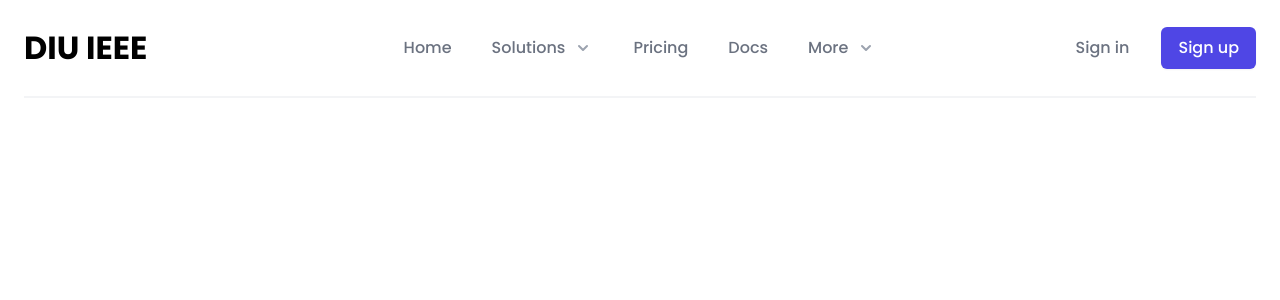
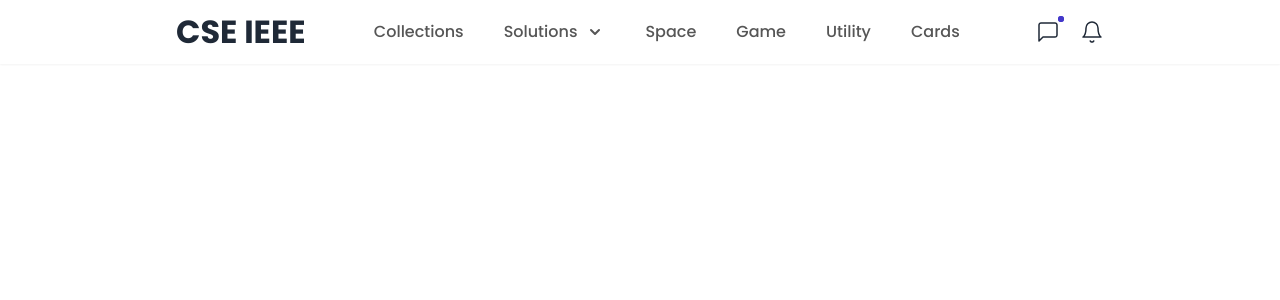
Before and after one commit to adilrion/CSE-IEEE, a React (Create React App) app: page / in a window 1280 px wide. Shown: the top 300 px of the page. Built offline with nearby package versions, Linux system fonts and the light colour scheme.

Commit message:
navigation

```diff
--- a/package.json
+++ b/package.json
@@ -10,6 +10,7 @@
     "@testing-library/user-event": "^13.5.0",
     "react": "^18.1.0",
     "react-dom": "^18.1.0",
+    "react-reveal": "^1.2.2",
     "react-router-dom": "^6.3.0",
     "react-scripts": "5.0.1",
     "web-vitals": "^2.1.4"
--- a/src/Components/Shared/Navigation/Navigation.css
+++ b/src/Components/Shared/Navigation/Navigation.css
@@ -1,3 +1,20 @@
-.nav-c {
-  width: max-content;
+.nav-item-name {
+  padding: 20px 20px;
+  font-weight: 500;
+  color: rgb(86, 86, 86);
+  transition: 0.5s;
 }
+/* .nav-dropdown-menu:hover .nav-item-name {
+  transform: scale(1.1);
+} */
+.nav-dropdown {
+  position: relative;
+}
+.nav-dropdown-menu {
+  position: absolute;
+  display: none;
+}
+
+.nav-dropdown:hover .nav-dropdown-menu {
+  display: block;
+}
--- a/src/Components/Shared/Navigation/Navigation.js
+++ b/src/Components/Shared/Navigation/Navigation.js
@@ -1,155 +1,74 @@
-import { Fragment } from "react";
+import React, { useState } from "react";
+import { Link } from "react-router-dom";
 import "./Navigation.css";
-import { Popover, Transition } from "@headlessui/react";
-import {
-  BookmarkAltIcon,
-  CalendarIcon,
-  ChartBarIcon,
-  CursorClickIcon,
-  MenuIcon,
-  PhoneIcon,
-  PlayIcon,
-  RefreshIcon,
-  ShieldCheckIcon,
-  SupportIcon,
-  ViewGridIcon,
-  XIcon,
-} from "@heroicons/react/outline";
 import { ChevronDownIcon } from "@heroicons/react/solid";
 
 const solutions = [
   {
     name: "Analytics",
     href: "#",
-    icon: ChartBarIcon,
   },
   {
     name: "Engagement",
     href: "#",
-    icon: CursorClickIcon,
   },
   {
     name: "Security",
     href: "#",
-    icon: ShieldCheckIcon,
   },
   {
     name: "Integrations",
     href: "#",
-    icon: ViewGridIcon,
   },
   {
     name: "Automations",
     href: "#",
-    icon: RefreshIcon,
   },
 ];
 
-const resources = [
-  {
-    name: "Help Center",
-    description:
-      "Get all of your questions answered in our forums or contact support.",
-    href: "#",
-    icon: SupportIcon,
-  },
-  {
-    name: "Guides",
-    description:
-      "Learn how to maximize our platform to get the most out of it.",
-    href: "#",
-    icon: BookmarkAltIcon,
-  },
-  {
-    name: "Events",
-    description:
-      "See what meet-ups and other events we might be planning near you.",
-    href: "#",
-    icon: CalendarIcon,
-  },
-  {
-    name: "Security",
-    description: "Understand how we take your privacy seriously.",
-    href: "#",
-    icon: ShieldCheckIcon,
-  },
-];
-const recentPosts = [
-  { id: 1, name: "Boost your conversion rate", href: "#" },
-  {
-    id: 2,
-    name: "How to use search engine optimization to drive traffic to your site",
-    href: "#",
-  },
-  { id: 3, name: "Improve your customer experience", href: "#" },
-];
+const Navigation = () => {
+  const [dropDown, setDropDown] = useState(true);
+  const [navDropDown, setNavDropDown] = useState(true);
+  const [text, setText] = useState("");
 
-function classNames(...classes) {
-  return classes.filter(Boolean).join(" ");
-}
+  const setSelectedText = (txt) => {
+    setText(txt);
+    setDropDown(true);
+  };
 
-export default function Navigation() {
+  const setNavDropDownText = (navText) => {
+    setNavDropDown(navText);
+  };
+
   return (
-    <Popover className="relative bg-white ">
-      <div className="max-w-7xl mx-auto px-4 sm:px-6">
-        <div className="flex justify-between items-center border-b-2 border-gray-100 py-6 md:justify-start md:space-x-10">
-          <div className="flex justify-start lg:w-0 lg:flex-1">
-            <a href="#">
-              <h1 className="">DIU IEEE</h1>
-            </a>
+    <div className="bg-white shadow-sm">
+      <div className="px-5 lg:px-44 sm:px-10 sm:px-10">
+        {/*  for Larger device */}
+        <nav className="hidden md:block">
+          <div className="flex justify-between w-full ">
+            <div className="flex justify-start items-center">
+              <h1 className="leading-6 text-gray-800">CSE IEEE</h1>
             </div>
-          <div className="-mr-2 -my-2 md:hidden">
-            <Popover.Button className="bg-white rounded-md p-2 inline-flex items-center justify-center text-gray-400 hover:text-gray-500 hover:bg-gray-100 focus:outline-none focus:ring-2 focus:ring-inset focus:ring-indigo-500">
-              <span className="sr-only">Open menu</span>
-              <MenuIcon className="h-6 w-6" aria-hidden="true" />
-            </Popover.Button>
-          </div>
-          <Popover.Group as="nav" className="hidden md:flex space-x-10 ml-0">
-            <a
-              href="#"
-              className="text-base font-medium text-gray-500 hover:text-gray-900"
-            >
-              Home
-            </a>
-
-            <Popover className="relative">
-              {({ open }) => (
-                <>
-                  <Popover.Button
-                    className={classNames(
-                      open ? "text-gray-900" : "text-gray-500",
-                      "group bg-white rounded-md inline-flex items-center text-base font-medium hover:text-gray-900 focus:outline-none"
-                    )}
-                  >
+            {/* For medium and plus sized devices */}
+            <ul className="hidden md:flex flex-auto justify-center">
+              <li className="focus:outline-none nav-item-name">Collections</li>
+              <li className="focus:outline-none nav-dropdown ">
+                <button className="inline-flex justify-between items-center  nav-item-name">
                   <span>Solutions</span>
                   <ChevronDownIcon
-                      className={classNames(
-                        open ? "text-gray-600" : "text-gray-400",
-                        "ml-2 h-5 w-5 group-hover:text-gray-500"
-                      )}
+                    className="ml-2 h-5 w-5 group-hover:text-gray-500"
                     aria-hidden="true"
                   />
-                  </Popover.Button>
-
-                  <Transition
-                    as={Fragment}
-                    enter="transition ease-out duration-500"
-                    enterFrom="opacity-0 translate-y-1"
-                    enterTo="opacity-100 translate-y-0"
-                    leave="transition ease-in duration-500"
-                    leaveFrom="opacity-100 translate-y-0"
-                    leaveTo="opacity-0 translate-y-1"
-                  >
-                    <Popover.Panel className="absolute z-10 -ml-4 mt-3 transform px-2  sm:px-0 lg:ml-0 lg:left-1/2 lg:-translate-x-1/2">
-                      <div className="rounded-lg shadow-lg ring-1 ring-black ring-opacity-5 overflow-hidden ">
-                        <div className="relative grid gap-6 bg-white px-5 py-6 sm:gap-8 sm:p-8">
+                </button>
+                <div className="nav-dropdown-menu rounded-b-lg shadow-md overflow-hidden z-10 transform  sm:px-0 lg:ml-0 lg:left-1/2 lg:-translate-x-1/2">
+                  <div className="relative grid bg-white">
                     {solutions.map((item) => (
                       <a
                         key={item.name}
                         href={item.href}
-                              className="-m-3 p-3 flex items-start rounded-lg hover:bg-gray-50"
+                        className="flex px-8 py-4 items-start rounded-lg hover:bg-gray-50"
                       >
-                              <div className="ml-4">
+                        <div className="">
                           <p className="text-base font-medium text-gray-900">
                             {item.name}
                           </p>
@@ -158,63 +77,152 @@ export default function Navigation() {
                     ))}
                   </div>
                 </div>
-                    </Popover.Panel>
-                  </Transition>
-                </>
-              )}
-            </Popover>
+              </li>
+              <li className="focus:outline-none nav-item-name">Space</li>
+              <li className="focus:outline-none nav-item-name">Game</li>
+              <li className="focus:outline-none nav-item-name">Utility</li>
+              <li className="focus:outline-none nav-item-name">Cards</li>
+            </ul>
+            <div className=" flex space-x-5 justify-center items-center pl-2">
+              <div className="relative cursor-pointer focus:outline-none focus:ring-2 focus:ring-offset-2 focus:ring-gray-800 ">
+                <svg
+                  width={24}
+                  height={24}
+                  viewBox="0 0 24 24"
+                  fill="none"
+                  xmlns="http://www.w3.org/2000/svg"
+                >
+                  <path
+                    d="M21 15C21 15.5304 20.7893 16.0391 20.4142 16.4142C20.0391 16.7893 19.5304 17 19 17H7L3 21V5C3 4.46957 3.21071 3.96086 3.58579 3.58579C3.96086 3.21071 4.46957 3 5 3H19C19.5304 3 20.0391 3.21071 20.4142 3.58579C20.7893 3.96086 21 4.46957 21 5V15Z"
+                    stroke="#1F2937"
+                    strokeWidth="1.5"
+                    strokeLinecap="round"
+                    strokeLinejoin="round"
+                  />
+                </svg>
+                <div className="animate-ping w-1.5 h-1.5 bg-indigo-700 rounded-full absolute -top-1 -right-1 m-auto duration-200" />
+                <div className=" w-1.5 h-1.5 bg-indigo-700 rounded-full absolute -top-1 -right-1 m-auto shadow-lg" />
+              </div>
+              <svg
+                className="cursor-pointer  focus:outline-none focus:ring-2 focus:ring-offset-2 focus:ring-gray-800 "
+                width={24}
+                height={24}
+                viewBox="0 0 24 24"
+                fill="none"
+                xmlns="http://www.w3.org/2000/svg"
+              >
+                <path
+                  d="M18 8C18 6.4087 17.3679 4.88258 16.2426 3.75736C15.1174 2.63214 13.5913 2 12 2C10.4087 2 8.88258 2.63214 7.75736 3.75736C6.63214 4.88258 6 6.4087 6 8C6 15 3 17 3 17H21C21 17 18 15 18 8Z"
+                  stroke="#1F2937"
+                  strokeWidth="1.5"
+                  strokeLinecap="round"
+                  strokeLinejoin="round"
+                />
+                <path
+                  d="M13.73 21C13.5542 21.3031 13.3019 21.5547 12.9982 21.7295C12.6946 21.9044 12.3504 21.9965 12 21.9965C11.6496 21.9965 11.3054 21.9044 11.0018 21.7295C10.6982 21.5547 10.4458 21.3031 10.27 21"
+                  stroke="#1F2937"
+                  strokeWidth="1.5"
+                  strokeLinecap="round"
+                  strokeLinejoin="round"
+                />
+              </svg>
+            </div>
+          </div>
+        </nav>
+        {/* for smaller devcies */}
+        <div className="block md:hidden w-full">
+          <div className="flex items-center justify-between space-x-3 lg:pr-16">
+            <div className="flex justify-start items-center">
+              <h1 className="leading-6 text-gray-800">
+                CSE IEEE <span className="text-sm text-gray-200">{text}</span>
+              </h1>
+            </div>
+            <div
+              onClick={() => setDropDown(!dropDown)}
+              className="cursor-pointer text-gray-500 p-4"
+            >
+              <svg
+                id="ArrowSVG"
+                className={`${
+                  dropDown ? "" : "rotate-180"
+                } transform duration-100`}
+                width={24}
+                height={24}
+                viewBox="0 0 24 24"
+                fill="none"
+                xmlns="http://www.w3.org/2000/svg"
+              >
+                <path
+                  d="M6 9L12 15L18 9"
+                  stroke="gray"
+                  strokeWidth="1.5"
+                  strokeLinecap="round"
+                  strokeLinejoin="round"
+                />
+              </svg>
+            </div>
+          </div>
 
-            <a
-              href="#"
-              className="text-base font-medium text-gray-500 hover:text-gray-900"
+          <div className=" relative">
+            <ul
+              id="list"
+              className={`${
+                dropDown ? "hidden" : "block"
+              } font-normal text-base leading-4 absolute top-2  w-full rounded shadow-md`}
             >
-              Pricing
-            </a>
-            <a
-              href="#"
-              className="text-base font-medium text-gray-500 hover:text-gray-900"
+              <li
+                onClick={() => setSelectedText("Arts")}
+                className="px-4 py-3 text-gray-600 bg-gray-50 border border-gray-50 focus:outline-none focus:bg-gray-100 hover:bg-gray-100 duration-100 cursor-pointer text-xs leading-3 font-normal"
               >
-              Docs
-            </a>
-
-            <Popover className="relative">
-              {({ open }) => (
-                <>
-                  <Popover.Button
-                    className={classNames(
-                      open ? "text-gray-900" : "text-gray-500",
-                      "group bg-white rounded-md inline-flex items-center text-base font-medium hover:text-gray-900 focus:outline-none focus:ring-2 focus:ring-offset-2 focus:ring-indigo-500"
-                    )}
+                Arts
+              </li>
+              <li
+                onClick={() => setSelectedText("Space")}
+                className="px-4 py-3 text-gray-600 bg-gray-50 border border-gray-50 focus:outline-none focus:bg-gray-100 hover:bg-gray-100 duration-100 cursor-pointer text-xs leading-3 font-normal"
               >
-                    <span>More</span>
-                    <ChevronDownIcon
-                      className={classNames(
-                        open ? "text-gray-600" : "text-gray-400",
-                        "ml-2 h-5 w-5 group-hover:text-gray-500"
-                      )}
-                      aria-hidden="true"
+                Space
+              </li>
+              <li className="focus:outline-none">
+                <button
+                  onClick={() => setNavDropDown(!navDropDown)}
+                  className="px-4 py-3 text-gray-600 bg-gray-50 border border-gray-50 focus:outline-none focus:bg-gray-100 duration-100 cursor-pointer text-xs leading-3 font-normal w-full flex justify-between items-center"
+                >
+                  <span>mobile</span>
+                  <div className="cursor-pointer text-gray-500">
+                    <svg
+                      id="ArrowSVG"
+                      className={`${
+                        navDropDown ? "" : "rotate-180 "
+                      } transform duration-100`}
+                      width={15}
+                      height={15}
+                      viewBox="0 0 24 24"
+                      fill="none"
+                      xmlns="http://www.w3.org/2000/svg"
+                    >
+                      <path
+                        d="M6 9L12 15L18 9"
+                        stroke="gray"
+                        strokeWidth="1.5"
+                        strokeLinecap="round"
+                        strokeLinejoin="round"
                       />
-                  </Popover.Button>
-
-                  <Transition
-                    as={Fragment}
-                    enter="transition ease-out duration-200"
-                    enterFrom="opacity-0 translate-y-1"
-                    enterTo="opacity-100 translate-y-0"
-                    leave="transition ease-in duration-150"
-                    leaveFrom="opacity-100 translate-y-0"
-                    leaveTo="opacity-0 translate-y-1"
+                    </svg>
+                  </div>
+                </button>
+                <div
+                  className={`${
+                    navDropDown ? "hidden" : "block"
+                  } transform duration-100 absolute w-full rounded-b-lg shadow-md overflow-hidden z-10 transform  sm:px-0 lg:ml-0 lg:left-1/2 lg:-translate-x-1/2`}
                 >
-                    <Popover.Panel className="absolute z-10 -ml-4 mt-3 transform px-2  sm:px-0 lg:ml-0 lg:left-1/2 lg:-translate-x-1/2">
-                      <div className="rounded-lg shadow-lg ring-1 ring-black ring-opacity-5 overflow-hidden nav-c">
-                        <div className="relative grid gap-6 bg-white px-5 py-6 sm:gap-8 sm:p-8">
-                          {resources.map((item) => (
+                  <div className="relative grid bg-white">
+                    {solutions.map((item) => (
                       <a
                         key={item.name}
                         href={item.href}
-                              className="-m-3 p-3 flex items-start rounded-lg hover:bg-gray-50"
+                        className="flex px-8 py-4 items-start rounded-lg hover:bg-gray-50"
                       >
-                              <div className="ml-4">
+                        <div className="">
                           <p className="text-base font-medium text-gray-900">
                             {item.name}
                           </p>
@@ -223,122 +231,30 @@ export default function Navigation() {
                     ))}
                   </div>
                 </div>
-                    </Popover.Panel>
-                  </Transition>
-                </>
-              )}
-            </Popover>
-          </Popover.Group>
-          <div className="hidden md:flex items-center justify-end md:flex-1 lg:w-0">
-            <a
-              href="#"
-              className="whitespace-nowrap text-base font-medium text-gray-500 hover:text-gray-900"
+              </li>
+              <li
+                onClick={() => setSelectedText("Game")}
+                className="px-4 py-3 text-gray-600 bg-gray-50 border border-gray-50 focus:outline-none focus:bg-gray-100 hover:bg-gray-100 duration-100 cursor-pointer text-xs leading-3 font-normal"
               >
-              Sign in
-            </a>
-            <a
-              href="#"
-              className="ml-8 whitespace-nowrap inline-flex items-center justify-center px-4 py-2 border border-transparent rounded-md shadow-sm text-base font-medium text-white bg-indigo-600 hover:bg-indigo-700"
+                Game
+              </li>
+              <li
+                onClick={() => setSelectedText("Utility")}
+                className="px-4 py-3 text-gray-600 bg-gray-50 border border-gray-50 focus:outline-none focus:bg-gray-100 hover:bg-gray-100 duration-100 cursor-pointer text-xs leading-3 font-normal"
               >
-              Sign up
-            </a>
+                Utility
+              </li>
+              <li
+                onClick={() => setSelectedText("Cards")}
+                className="px-4 py-3 text-gray-600 bg-gray-50 border border-gray-50 focus:outline-none focus:bg-gray-100 hover:bg-gray-100 duration-100 cursor-pointer text-xs leading-3 font-normal"
+              >
+                Cards
+              </li>
+            </ul>
           </div>
         </div>
       </div>
-
-      <Transition
-        as={Fragment}
-        enter="duration-200 ease-out"
-        enterFrom="opacity-0 scale-95"
-        enterTo="opacity-100 scale-100"
-        leave="duration-100 ease-in"
-        leaveFrom="opacity-100 scale-100"
-        leaveTo="opacity-0 scale-95"
-      >
-        <Popover.Panel
-          focus
-          className="absolute top-0 inset-x-0 p-2 transition transform origin-top-right md:hidden"
-        >
-          <div className="rounded-lg shadow-lg ring-1 ring-black ring-opacity-5 bg-white divide-y-2 divide-gray-50">
-            <div className="pt-5 pb-6 px-5">
-              <div className="flex items-center justify-between">
-                <div>
-                  <img
-                    className="h-8 w-auto"
-                    src="https://tailwindui.com/img/logos/workflow-mark-indigo-600.svg"
-                    alt="Workflow"
-                  />
     </div>
-                <div className="-mr-2">
-                  <Popover.Button className="bg-white rounded-md p-2 inline-flex items-center justify-center text-gray-400 hover:text-gray-500 hover:bg-gray-100 focus:outline-none focus:ring-2 focus:ring-inset focus:ring-indigo-500">
-                    <span className="sr-only">Close menu</span>
-                    <XIcon className="h-6 w-6" aria-hidden="true" />
-                  </Popover.Button>
-                </div>
-              </div>
-              <div className="mt-6">
-                <nav className="grid gap-y-8">
-                  {solutions.map((item) => (
-                    <a
-                      key={item.name}
-                      href={item.href}
-                      className="-m-3 p-3 flex items-center rounded-md hover:bg-gray-50"
-                    >
-                      <item.icon
-                        className="flex-shrink-0 h-6 w-6 text-indigo-600"
-                        aria-hidden="true"
-                      />
-                      <span className="ml-3 text-base font-medium text-gray-900">
-                        {item.name}
-                      </span>
-                    </a>
-                  ))}
-                </nav>
-              </div>
-            </div>
-            <div className="py-6 px-5 space-y-6">
-              <div className="grid grid-cols-2 gap-y-4 gap-x-8">
-                <a
-                  href="#"
-                  className="text-base font-medium text-gray-900 hover:text-gray-700"
-                >
-                  Pricing
-                </a>
-
-                <a
-                  href="#"
-                  className="text-base font-medium text-gray-900 hover:text-gray-700"
-                >
-                  Docs
-                </a>
-                {resources.map((item) => (
-                  <a
-                    key={item.name}
-                    href={item.href}
-                    className="text-base font-medium text-gray-900 hover:text-gray-700"
-                  >
-                    {item.name}
-                  </a>
-                ))}
-              </div>
-              <div>
-                <a
-                  href="#"
-                  className="w-full flex items-center justify-center px-4 py-2 border border-transparent rounded-md shadow-sm text-base font-medium text-white bg-indigo-600 hover:bg-indigo-700"
-                >
-                  Sign up
-                </a>
-                <p className="mt-6 text-center text-base font-medium text-gray-500">
-                  Existing customer?{" "}
-                  <a href="#" className="text-indigo-600 hover:text-indigo-500">
-                    Sign in
-                  </a>
-                </p>
-              </div>
-            </div>
-          </div>
-        </Popover.Panel>
-      </Transition>
-    </Popover>
   );
-}
+};
+export default Navigation;
```
Also changed, not shown: 1 other file (tests, documents, lock files or other folders). Lines whose indentation alone changed are shown as unchanged.
